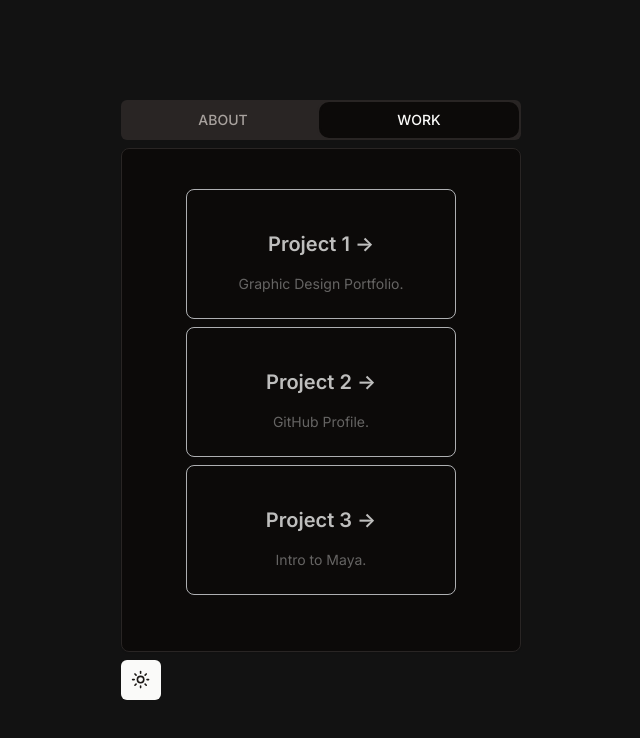
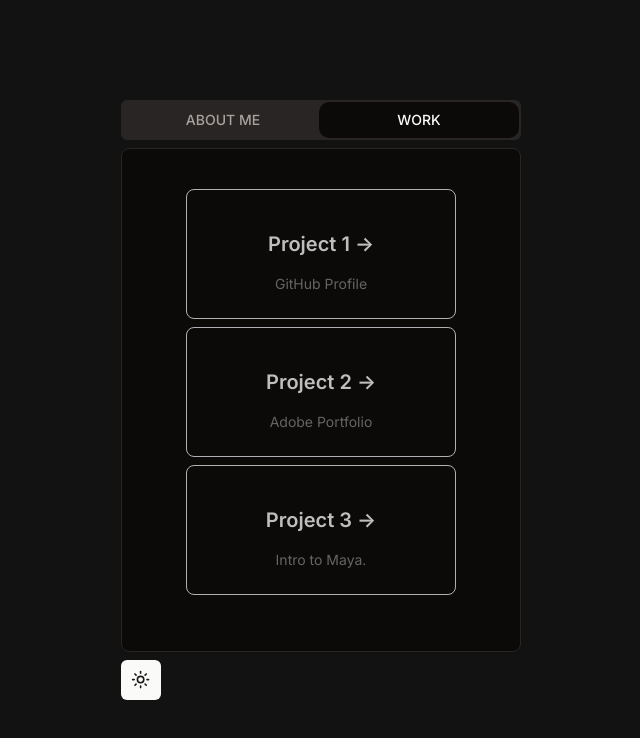
Before and after one commit to g00dnlght/ShadCN_UI, a Next.js app in the folder my-app/: page / in a window 1280 px wide. Both pictures are taken after a click on the tab "WORK". Shown: the top 738 px of the page, without its empty margins (319-959 px from the left). Built offline with nearby package versions, Linux system fonts and the light colour scheme.

Commit message:
Fixed projects' order
Fixed projects' order & commented out the ABOUT ME button.

```diff
--- a/my-app/app/page.tsx
+++ b/my-app/app/page.tsx
@@ -1,11 +1,5 @@
 'use client';
-import {
-  Card,
-  CardContent,
-  CardDescription,
-  CardHeader,
-  CardTitle,
-} from '@/components/ui/card';
+import { Card, CardContent, CardDescription, CardHeader, CardTitle } from '@/components/ui/card';
 import { Tabs, TabsContent, TabsList, TabsTrigger } from '@/components/ui/tabs';
 import * as React from 'react';
 import { Moon, Sun } from 'lucide-react';
@@ -13,12 +7,9 @@ import { useTheme } from 'next-themes';
 import { Button } from '@/components/ui/button';
 import dynamic from 'next/dynamic';
 
-const NoSSRThemeProvider = dynamic(
-  () => import('next-themes').then((mod) => mod.ThemeProvider),
-  {
-    ssr: false,
-  }
-);
+const NoSSRThemeProvider = dynamic(() => import('next-themes').then((mod) => mod.ThemeProvider), {
+  ssr: false,
+});
 
 export default function TabsDemo() {
   const { theme, setTheme } = useTheme();
@@ -41,7 +32,7 @@ export default function TabsDemo() {
         <Tabs defaultValue="aboutTab" className="w-[400px]">
           <TabsList className="grid w-full grid-cols-2">
             <TabsTrigger value="aboutTab" className="rounded-lg">
-              ABOUT
+              ABOUT ME
             </TabsTrigger>
             <TabsTrigger value="workTab" className="rounded-lg">
               WORK
@@ -50,14 +41,13 @@ export default function TabsDemo() {
           <TabsContent value="aboutTab" className="pb-2">
             <Card>
               <CardHeader>
-                <Button size="sm">
+                {/* <Button size="sm">
                   <CardTitle>ABOUT ME</CardTitle>
-                </Button>
+                </Button> */}
                 <CardDescription>
-                  I&apos;m Victor, a creative UI designer constantly exploring
-                  new horizons. Graphic Design is my forte, complemented by a
-                  bit of UX. My fascination with AI technology, computers &amp;
-                  gaming fuels my enthusiasm for innovative work.
+                  I&apos;m Victor, a creative UI designer constantly exploring new horizons. Graphic
+                  Design is my forte, complemented by a bit of UX. My fascination with AI
+                  technology, computers &amp; gaming fuels my enthusiasm for innovative work.
                 </CardDescription>
               </CardHeader>
             </Card>
@@ -68,54 +58,45 @@ export default function TabsDemo() {
                 <CardContent>
                   <div className="text-center ">
                     <a
-                      href="https://victortonu.myportfolio.com/"
+                      href="https://github.com/vtonu"
                       className="block p-2 mx-4 mb-2 transition-colors border rounded-lg opacity-75 pb group hover:bg-zinc-100/5 hover:ring-zinc-600"
                       target="_blank"
-                      rel="noopener noreferrer"
-                    >
+                      rel="noopener noreferrer">
                       <h2 className={`mb-4 text-xl font-semibold my-8`}>
                         Project 1{' '}
                         <span className="inline-block transition-transform group-hover:translate-x-1 motion-reduce:transform-none">
                           -&gt;
                         </span>
                       </h2>
-                      <p className={`m-4 max-w-[50ch] text-sm opacity-50`}>
-                        Graphic Design Portfolio.
-                      </p>
+                      <p className={`m-4 max-w-[50ch] text-sm opacity-50`}>GitHub Profile</p>
+                    </a>
+
+                    <a
+                      href="https://victortonu.myportfolio.com/"
+                      className="block p-2 mx-4 mb-2 transition-colors border rounded-lg opacity-75 pb group hover:bg-zinc-100/5 hover:ring-zinc-600"
+                      target="_blank"
+                      rel="noopener noreferrer">
+                      <h2 className={`mb-4 text-xl font-semibold my-8`}>
+                        Project 2{' '}
+                        <span className="inline-block transition-transform group-hover:translate-x-1 motion-reduce:transform-none">
+                          -&gt;
+                        </span>
+                      </h2>
+                      <p className={`m-4 max-w-[50ch] text-sm opacity-50`}>Adobe Portfolio</p>
                     </a>
 
                     <a
                       href="https://github.com/vtonu"
                       className="block p-2 mx-4 mb-2 transition-colors border rounded-lg opacity-75 pb group hover:bg-zinc-100/5 hover:ring-zinc-600"
                       target="_blank"
-                      rel="noopener noreferrer"
-                    >
-                      <h2 className={`mb-4 text-xl font-semibold my-8`}>
-                        Project 2{' '}
-                        <span className="inline-block transition-transform group-hover:translate-x-1 motion-reduce:transform-none">
-                          -&gt;
-                        </span>
-                      </h2>
-                      <p className={`m-4 max-w-[50ch] text-sm opacity-50`}>
-                        GitHub Profile.
-                      </p>
-                    </a>
-
-                    <a
-                      href="https://github.com/vtonu"
-                      className="block p-2 mx-4 mb-2 transition-colors border rounded-lg opacity-75 pb group hover:bg-zinc-100/5 hover:ring-zinc-600"
-                      target="_blank"
-                      rel="noopener noreferrer"
-                    >
+                      rel="noopener noreferrer">
                       <h2 className={`mb-4 text-xl font-semibold my-8`}>
                         Project 3{' '}
                         <span className="inline-block transition-transform group-hover:translate-x-1 motion-reduce:transform-none">
                           -&gt;
                         </span>
                       </h2>
-                      <p className={`m-4 max-w-[50ch] text-sm opacity-50`}>
-                        Intro to Maya.
-                      </p>
+                      <p className={`m-4 max-w-[50ch] text-sm opacity-50`}>Intro to Maya.</p>
                     </a>
                   </div>
                 </CardContent>
```
